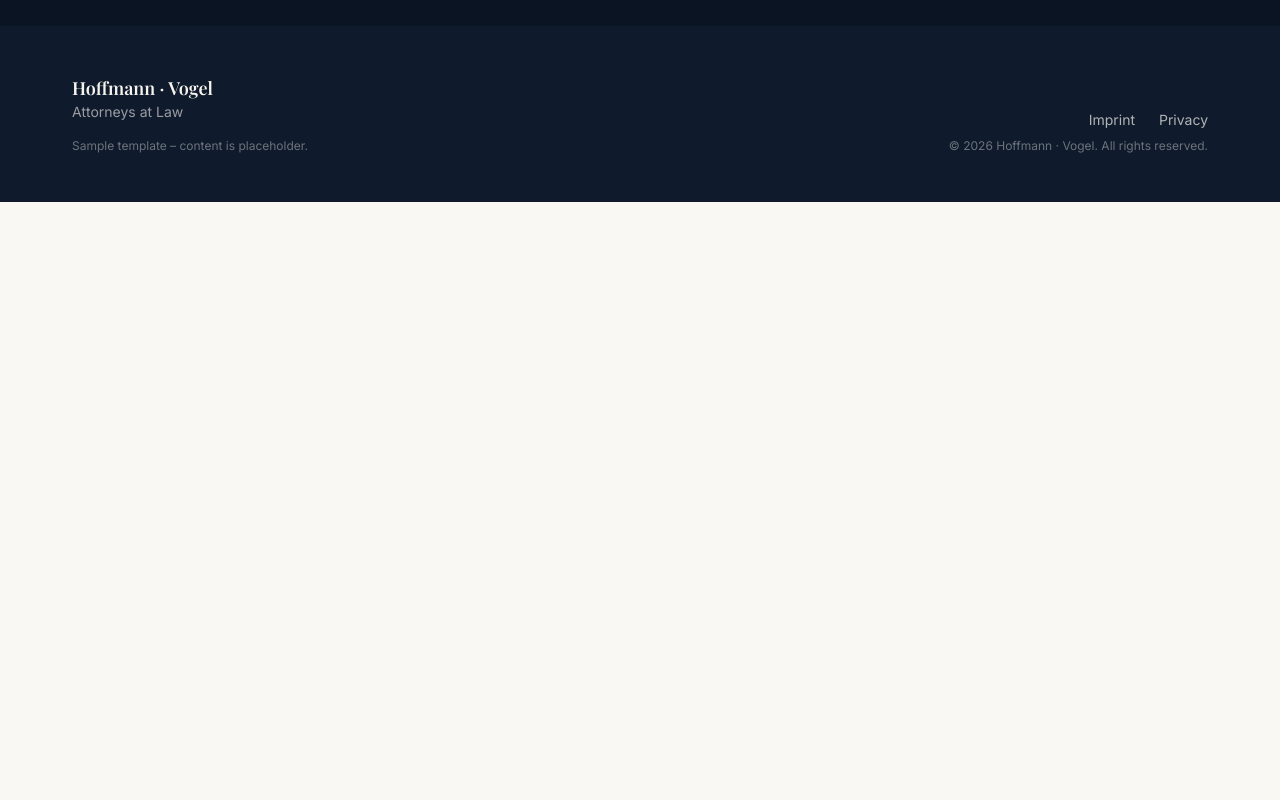
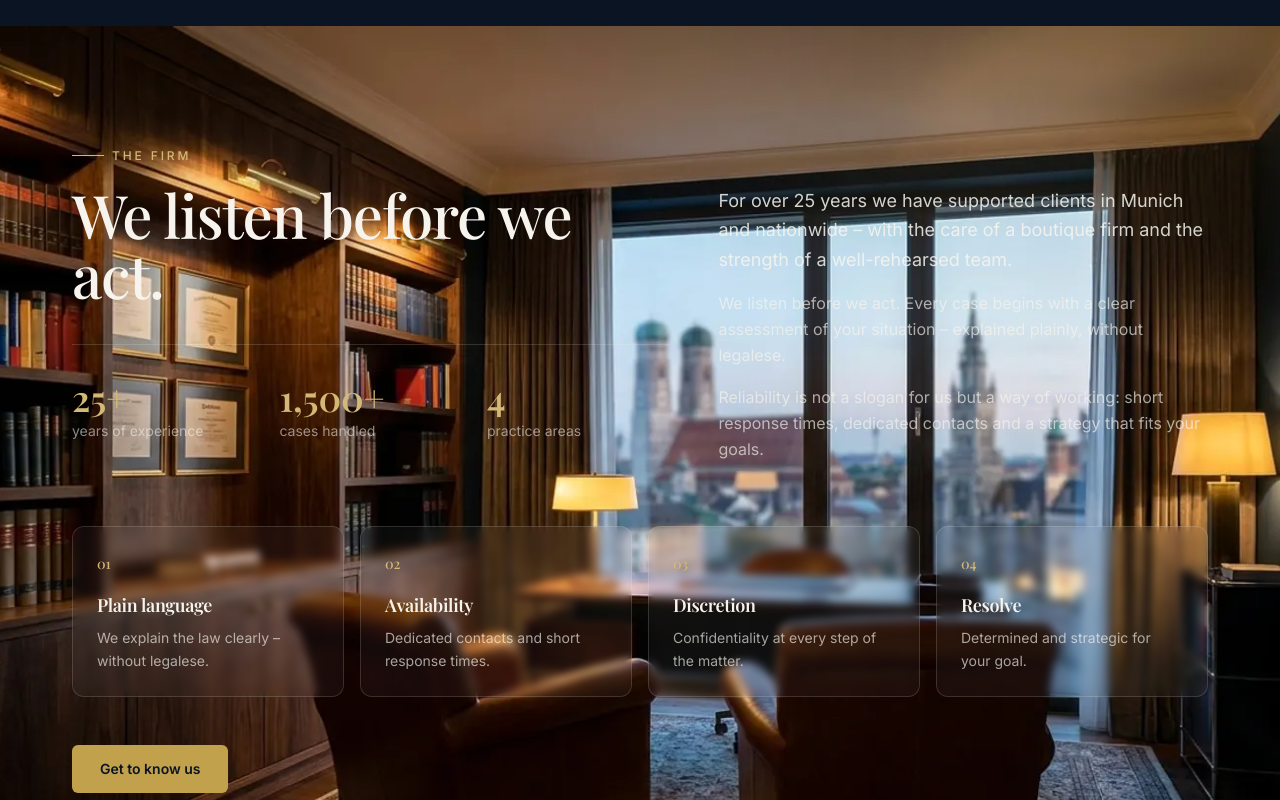
Before and after one commit to IvanGomes9777/anwaltskanzlei-vorlage-1, a Next.js app: page /en in a window 1280 px wide. Shown: the part 1720-2520 px from the top of the page. Before the commit the page ends 1922 px from the top, so only its background shows below. Built offline with nearby package versions, Linux system fonts and the light colour scheme.

Commit message:
feat(home): add combined About section (statement+stats+value cards on photo)
Mix aus Varianten 3/4/5 mit Foto-Hintergrund. Unter die Leistungs-Sektion.

https://claude.ai/code/session_014SBCu478AbQDy9uqNd41JG

```diff
--- a/src/app/[locale]/page.tsx
+++ b/src/app/[locale]/page.tsx
@@ -3,6 +3,7 @@ import Header from '@/components/Header';
 import Footer from '@/components/Footer';
 import HeroFinal from '@/components/heroes/HeroFinal';
 import ServicesDark from '@/components/services/ServicesDark';
+import AboutFinal from '@/components/about/AboutFinal';
 
 export default async function Home({
   params,
@@ -18,6 +19,7 @@ export default async function Home({
       <main className="flex-1">
         <HeroFinal />
         <ServicesDark />
+        <AboutFinal />
       </main>
       <Footer />
     </div>
--- /dev/null
+++ b/src/components/about/AboutFinal.tsx
@@ -0,0 +1,98 @@
+import Image from 'next/image';
+import { useTranslations } from 'next-intl';
+import Reveal from '@/components/Reveal';
+
+export default function AboutFinal() {
+  const t = useTranslations('about');
+  const h = useTranslations('hero');
+
+  const stats = [
+    { v: h('stat1Value'), l: h('stat1Label') },
+    { v: h('stat3Value'), l: h('stat3Label') },
+    { v: h('stat2Value'), l: h('stat2Label') },
+  ];
+
+  const values = [
+    { n: '01', t: t('val1t'), d: t('val1d') },
+    { n: '02', t: t('val2t'), d: t('val2d') },
+    { n: '03', t: t('val3t'), d: t('val3d') },
+    { n: '04', t: t('val4t'), d: t('val4d') },
+  ];
+
+  return (
+    <section className="relative isolate overflow-hidden">
+      {/* Foto-Hintergrund (aus Variante 5) */}
+      <Image
+        src="/hero/about-office.webp"
+        alt={t('imageAlt')}
+        fill
+        sizes="100vw"
+        className="-z-20 object-cover"
+      />
+      <div className="absolute inset-0 -z-10 bg-navy-900/88" />
+      <div
+        aria-hidden
+        className="pointer-events-none absolute inset-0 -z-10"
+        style={{
+          background:
+            'radial-gradient(70% 60% at 80% 0%, rgba(194,161,77,0.16) 0%, transparent 60%)',
+        }}
+      />
+
+      <div className="container-content relative py-24 text-sand-100 md:py-28">
+        {/* Statement + Kennzahlen (aus Variante 3) */}
+        <div className="grid gap-12 md:grid-cols-[1.1fr_0.9fr]">
+          <Reveal>
+            <span className="inline-flex items-center gap-2 text-xs font-medium uppercase tracking-[0.24em] text-gold-400">
+              <span className="h-px w-8 bg-gold-400" />
+              {t('eyebrow')}
+            </span>
+            <h2 className="mt-5 font-serif text-4xl font-medium leading-[1.1] md:text-6xl">
+              {t('quote')}
+            </h2>
+            <dl className="mt-10 grid grid-cols-3 gap-6 border-t border-sand-100/15 pt-8">
+              {stats.map((s) => (
+                <div key={s.l}>
+                  <dt className="font-serif text-3xl font-semibold text-gold-400 md:text-4xl">
+                    {s.v}
+                  </dt>
+                  <dd className="mt-1 text-sm text-sand-100/55">{s.l}</dd>
+                </div>
+              ))}
+            </dl>
+          </Reveal>
+
+          <Reveal delay={0.12}>
+            <div className="md:pt-12">
+              <p className="text-lg leading-relaxed text-sand-100/85">{t('lead')}</p>
+              <p className="mt-4 leading-relaxed text-sand-100/65">{t('p1')}</p>
+              <p className="mt-4 leading-relaxed text-sand-100/65">{t('p2')}</p>
+            </div>
+          </Reveal>
+        </div>
+
+        {/* Werte-Karten (aus Variante 4) */}
+        <div className="mt-16 grid gap-4 sm:grid-cols-2 lg:grid-cols-4">
+          {values.map((v, i) => (
+            <Reveal key={v.n} delay={i * 0.08}>
+              <article className="h-full rounded-xl border border-sand-100/15 bg-sand-100/[0.04] p-6 backdrop-blur-sm transition-colors hover:border-gold-400/50">
+                <span className="font-serif text-sm text-gold-400">{v.n}</span>
+                <h3 className="mt-4 font-serif text-lg font-semibold">{v.t}</h3>
+                <p className="mt-2 text-sm leading-relaxed text-sand-100/65">{v.d}</p>
+              </article>
+            </Reveal>
+          ))}
+        </div>
+
+        <Reveal delay={0.2}>
+          <a
+            href="#"
+            className="mt-12 inline-block rounded-md bg-gold px-7 py-3.5 text-sm font-semibold text-navy-900 transition-colors hover:bg-gold-400"
+          >
+            {t('cta')}
+          </a>
+        </Reveal>
+      </div>
+    </section>
+  );
+}
```
